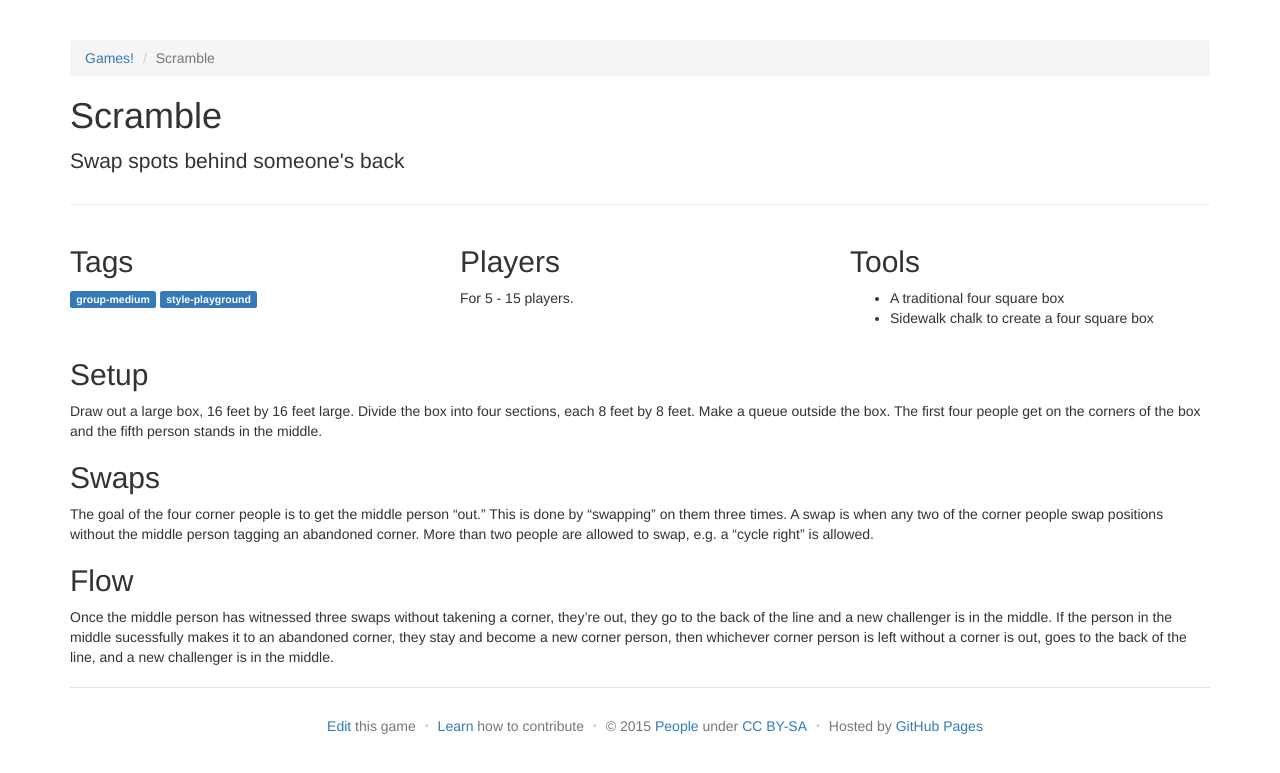
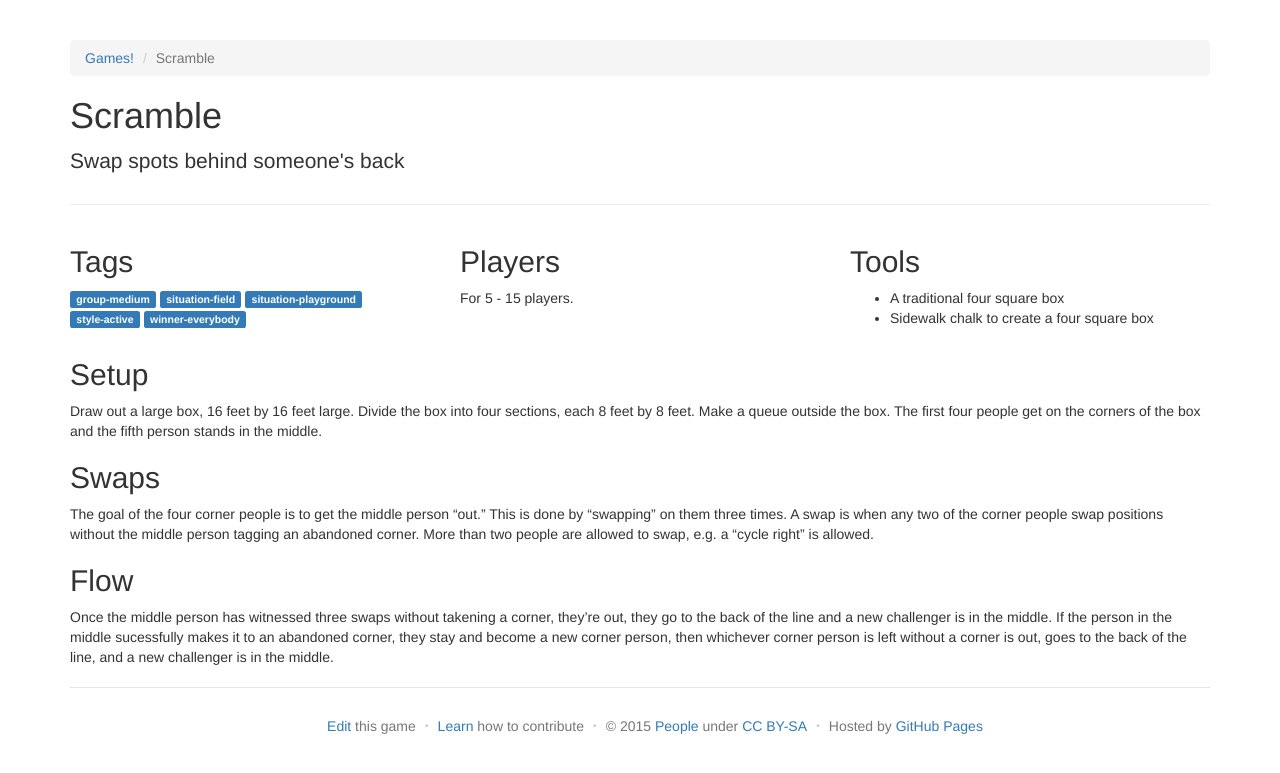
Before and after one commit to davidselassie/games, a Jekyll site: the page built from _games/scramble.md, in a window 1280 px wide. Shown: the top 773 px of the page. Built offline with Jekyll 4.4.1, drawn with Linux system fonts in a browser that asks for light colours.

Commit message:
Update scramble.md

```diff
--- a/_games/scramble.md
+++ b/_games/scramble.md
@@ -2,7 +2,10 @@
 title: Scramble
 tags:
   - group-medium
-  - style-playground
+  - situation-field
+  - situation-playground
+  - style-active
+  - winner-everybody
 
 oneliner: Swap spots behind someone's back
 players: 5 - 15
```
